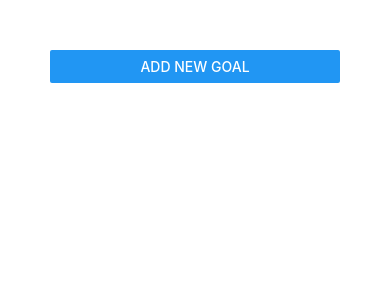
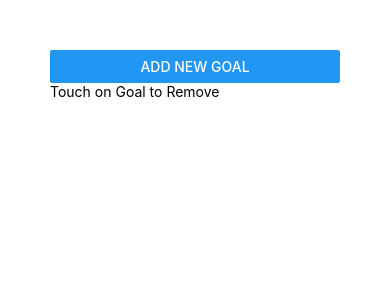
Before and after one commit to jayakrishnan98/MyFirstReactNativeApp, a React Native app: screen / in a window 390 px wide. Shown: the top 300 px of the page. Built offline with nearby package versions, Linux system fonts and the light colour scheme.

Commit message:
Added Message Component

```diff
--- a/App.js
+++ b/App.js
@@ -10,10 +10,11 @@ import {
 } from "react-native";
 import GoalItem from "./components/GoalItem";
 import GoalInput from "./components/GoalInput";
+import Message from "./components/message"
 
 export default function App() {
   const [courseGoals, setCourseGoals] = useState([]);
-  const [isAddMode, setIsAddMode] = useState(false)
+  const [isAddMode, setIsAddMode] = useState(false);
 
   const addGoalHandler = (goalTitle) => {
     setCourseGoals(() => [
@@ -27,22 +28,23 @@ export default function App() {
     setCourseGoals((currentGoals) => {
       return currentGoals.filter((goal) => goal.id !== goalId);
     });
-
   };
 
-  const cancelGoalAdditionHandler = ()=>{
+  const cancelGoalAdditionHandler = () => {
     setIsAddMode(false);
-  }
+  };
 
   return (
     <View style={styles.screen}>
-      <Button title = "Add New Goal" onPress={()=> setIsAddMode(true)}/>
-      <GoalInput visible = {isAddMode} onAddGoal={addGoalHandler} onCancel = { cancelGoalAdditionHandler } />
+      <Button title="Add New Goal" onPress={() => setIsAddMode(true)} />
+      <GoalInput
+        visible={isAddMode}
+        onAddGoal={addGoalHandler}
+        onCancel={cancelGoalAdditionHandler}
+      />
 
       <FlatList
-        keyExtractor={(item, index) => {
-          item.id;
-        }}
+
         data={courseGoals}
         renderItem={(itemData) => (
           <GoalItem
@@ -52,6 +54,7 @@ export default function App() {
           />
         )}
       />
+      <Message/>
     </View>
   );
 }
--- a/components/GoalInput.js
+++ b/components/GoalInput.js
@@ -23,11 +23,11 @@ const GoalInput = (props) => {
           value={enteredGoal}
         />
         <View style={styles.buttonContainer}>
-          <View style = {styles.button}>
-          <Button title="ADD" onPress={addGoalHandler} />
+          <View style={styles.button}>
+            <Button title="ADD" onPress={addGoalHandler} />
           </View>
-          <View  style = {styles.button}>
-          <Button title="Cancel" color="red" onPress={props.onCancel} />
+          <View style={styles.button}>
+            <Button title="Cancel" color="red" onPress={props.onCancel} />
           </View>
         </View>
         {/* () => props.onAddGoal(enteredGoal) */}
@@ -52,11 +52,11 @@ const styles = StyleSheet.create({
     flexDirection: "row",
     justifyContent: "space-between",
     width: "60%",
-    padding:"3%"
+    padding: "3%",
   },
   button: {
-    width: "40%"
-  }
+    width: "40%",
+  },
 });
 
 export default GoalInput;
--- a/components/GoalItem.js
+++ b/components/GoalItem.js
@@ -3,11 +3,13 @@ import { View, Text, StyleSheet, TouchableOpacity } from "react-native";
 
 const GoalItem = (props) => {
   return (
+    <View>
     <TouchableOpacity onPress={props.onDelete.bind(this, props.id)}>
       <View style={styles.listItem}>
         <Text>{props.title}</Text>
       </View>
     </TouchableOpacity>
+    </View>
   );
 };
 
--- /dev/null
+++ b/components/message.js
@@ -0,0 +1,12 @@
+import React from 'react'
+import { View, Text } from 'react-native'
+
+export default function message() {
+    return (
+        <View>
+            <Text>
+                Touch on Goal to Remove
+            </Text>
+        </View>
+    )
+}
```
